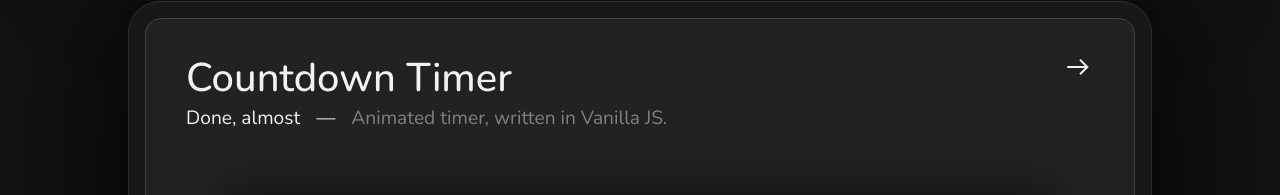
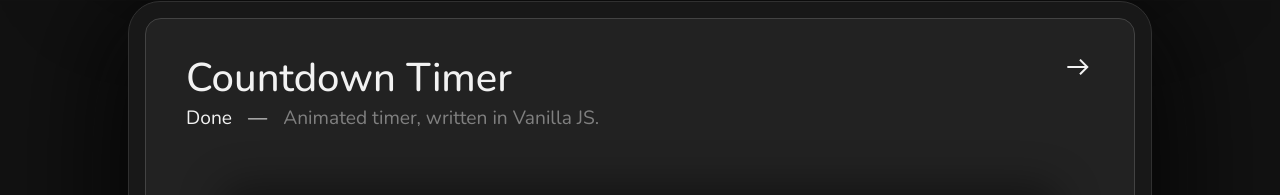
Before and after one commit to AngryPearl/portfolio, a Next.js app: page / in a window 1280 px wide. Shown: the part 736-931 px from the top of the page. Built offline with nearby package versions, Linux system fonts and the light colour scheme.

Commit message:
update package.json

```diff
--- a/src/app/constants/projects.js
+++ b/src/app/constants/projects.js
@@ -3,7 +3,7 @@ export const PROJECTS = [
     id: 1,
     title: "Countdown Timer",
     description: "Animated timer, written in Vanilla JS.",
-    progress: "Done, almost",
+    progress: "Done",
     url: "https://countdown-timer-rb.netlify.app/",
     image: "/images/timer.png",
   },
```
Also changed, not shown: package.json (+6 -6 lines), 1 other file (tests, documents, lock files or other folders).
